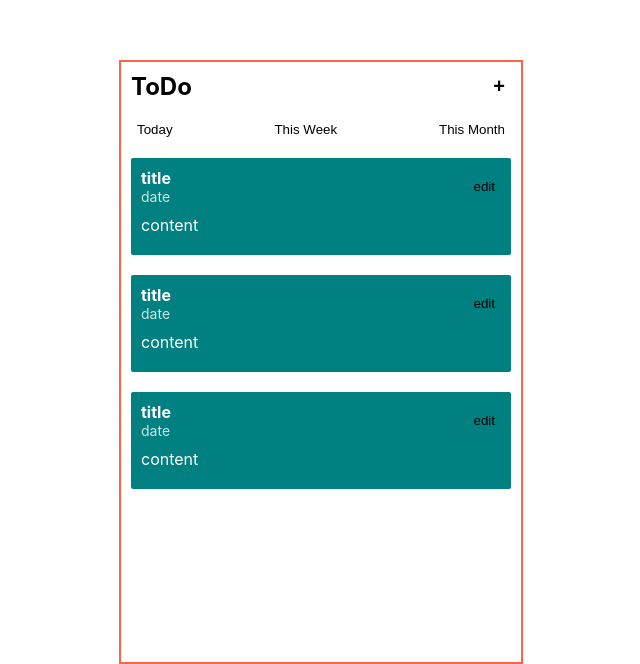
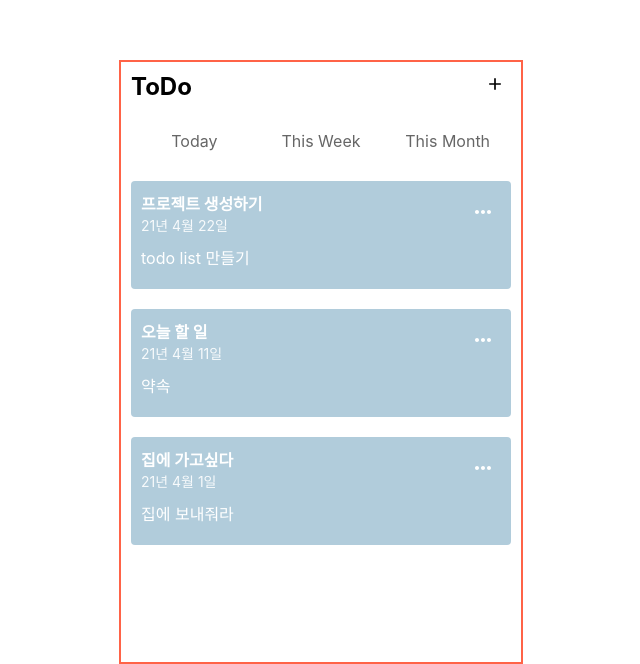
Before and after one commit to yuri0411/todo-list, a React (Create React App) app: page / in a window 1280 px wide. Shown: the part 140-804 px from the top of the page, without its empty margins (321-961 px from the left). Built offline with nearby package versions, Linux system fonts and the light colour scheme.

Commit message:
todo list 구현

```diff
--- a/package.json
+++ b/package.json
@@ -8,6 +8,7 @@
     "@testing-library/user-event": "^12.1.10",
     "react": "^17.0.2",
     "react-dom": "^17.0.2",
+    "react-icons": "^4.2.0",
     "react-scripts": "4.0.3",
     "web-vitals": "^1.0.1"
   },
--- a/src/App.css
+++ b/src/App.css
@@ -38,16 +38,26 @@ button:focus, input:focus, textarea:focus {
 }
 
 /* Tabs */
-.todo-tabs-wrapper {
+.tabs-wrapper {
   display: flex;
   justify-content: space-between;
   padding: 10px;
 }
-
+.tabs-wrapper-item {
+  cursor: pointer;
+  flex: 1;
+  padding: 10px;
+  text-align: center;
+  color: #666;
+}
+.tabs-wrapper-item.active {
+  border-bottom: 2px solid tomato;
+  color: tomato;
+}
 /* TodoItem */
 .item-wrapper {
-  background: teal;
-  border-radius: 2px;
+  background: #b1ccdb;
+  border-radius: 4px;
   margin-bottom: 20px;
   padding: 10px;
 }
@@ -67,7 +77,7 @@ button:focus, input:focus, textarea:focus {
 .item-wrapper-date {
   font-weight: normal;
   font-size: 14px;
-  color: rgba(255, 255, 255, .8);
+  color: rgba(255, 255, 255, .9);
 }
 
 .item-wrapper-content {
@@ -90,15 +100,20 @@ button:focus, input:focus, textarea:focus {
 .popover-wrapper-container {
   width: 80%;
   padding: 20px;
-  border-radius: 2px;
+  border-radius: 4px;
   background: white;
   box-shadow: 0 0 10px rgba(0, 0, 0, 0.3);
+}
+
+.popover-wrapper-container input {
+  margin-bottom: 10px;
 }
 
 .color-picker {
   display: flex;
   justify-content: space-between;
   padding: 5px 0;
+  margin-bottom: 10px;
 }
 
 .color-picker div {
@@ -107,7 +122,6 @@ button:focus, input:focus, textarea:focus {
   height: 25px;
   border: 1px solid #eee;
   border-radius: 50%;
-  background: darkorange;
 }
 
 .popover-wrapper-container input {
@@ -133,9 +147,31 @@ button:focus, input:focus, textarea:focus {
   flex: 1;
   height: 40px;
   line-height: 40px;
-  border: 1px solid tomato;
   margin-right: 5px;
+  background-color: #eee;
 }
 .button-group button:last-child {
   margin-right: 0;
+  background-color: tomato;
+  color: white;
 }
+
+.dropdown-wrapper {
+  position: relative;
+}
+
+.dropdown-wrapper-content {
+  position: absolute;
+  left: 50%;
+  width: 80px;
+  margin-left: -40px;
+  background: white;
+  border-radius: 5px;
+  box-shadow: 0 0 10px rgba(0, 0, 0, 0.2);
+}
+
+.dropdown-wrapper-content-item {
+  cursor: pointer;
+  padding: 10px;
+  font-size: 14px;
+}
--- a/src/App.js
+++ b/src/App.js
@@ -4,10 +4,9 @@ import './App.css'
 import TodoItemList from "./components/TodoItemList";
 
 function App() {
-
     return (
-        <TodoTemplate title="ToDo" children={<TodoItemList />} >
-
+        <TodoTemplate title="ToDo">
+            <TodoItemList />
         </TodoTemplate>
     );
 }
--- /dev/null
+++ b/src/components/Dropdown.js
@@ -0,0 +1,40 @@
+import React, {useState} from 'react';
+import {MdMoreHoriz} from "react-icons/md";
+
+
+const list =[
+    {
+        item: '편집',
+    },
+    {
+        item: '삭제',
+    }
+]
+const Dropdown = ({ selected }) => {
+
+    const [openTooltip, setOpenTooltip] = useState(false)
+    const tooltip = () => {
+        setOpenTooltip(!openTooltip)
+    }
+    return(
+        <div className="dropdown-wrapper">
+            <button onClick={tooltip}>
+                <MdMoreHoriz size={24} color="white" />
+            </button>
+            { openTooltip
+                ? (
+                    <div className="dropdown-wrapper-content">
+                        {list.map((item) => (
+                            <div className="dropdown-wrapper-content-item">
+                                {item.item}
+                            </div>
+                        ))}
+                    </div>
+                )
+                : null
+            }
+        </div>
+    )
+}
+
+export default Dropdown
--- a/src/components/Modal.js
+++ b/src/components/Modal.js
@@ -5,13 +5,17 @@ const Popover = (props) => {
     const onSubmit = () => {
         console.log('submit')
     }
+    const colors = ['#ffcfcf', '#ffa5a5', '#5c969e', '#3d7ea6', '#fcf8ec', '#b1ccdb'];
+
     return(
         <>
             {open ? (
                 <div className="popover-wrapper">
                     <div className="popover-wrapper-container">
                         <div className="color-picker">
-                            <div />
+                            {colors.map((index) => (
+                                <div style={{background: index}}/>
+                            ))}
                         </div>
                         <input placeholder="제목을 입력하세요"/>
                         <textarea />
--- a/src/components/Tabs.js
+++ b/src/components/Tabs.js
@@ -1,26 +1,44 @@
-import React from 'react';
+
+import React, {useState} from 'react';
 
 const content = [
     {
         id: 1,
-        title: 'Today'
+        tab: 'Today',
+        action: () => console.log('today')
     },
     {
         id: 2,
-        title: 'This Week'
+        tab: 'This Week',
+        action: () => console.log('week')
     },
     {
         id: 3,
-        title: 'This Month'
+        tab: 'This Month',
+        action: () => console.log('month')
     }
 ]
+// const useTabs = (initialTab, allTabs) => {
+//     const [ activeTab , setActiveTab ] = useState(initialTab);
+//
+// }
+const Tabs = () => {
+    // const currentItem = useTabs(0, content);
 
-const Tabs = () => {
     return(
-        <div className="todo-tabs-wrapper">
-            {content.map((item, id) => (
-                <button key={id}>{item.title}</button>
+        <div className="tabs-wrapper">
+            {content.map((section, i) => (
+                <div
+                    className={"tabs-wrapper-item"}
+                     key={section.id}
+                     onClick={section.action}
+                >
+                    {section.tab}
+                </div>
             ))}
+            <div>
+                {/*{currentItem.content}*/}
+            </div>
         </div>
     )
 }
--- a/src/components/TodoItem.js
+++ b/src/components/TodoItem.js
@@ -1,19 +1,18 @@
-import React from 'react'
+import React, {useState} from 'react'
+import Dropdown from "./Dropdown";
 
-const TodoItem = ({ title, content }) => {
+const TodoItem = ({ id, title, content, date }) => {
     return(
         <div className="item-wrapper">
             <div className="item-wrapper-header">
                 <div className="item-wrapper-title">
-                    title
-                    <div className="item-wrapper-date">date</div>
+                    {title}
+                    <div className="item-wrapper-date">{date}</div>
                 </div>
-                <button>
-                    edit
-                </button>
+                <Dropdown />
             </div>
             <div className="item-wrapper-content">
-                content
+                {content}
             </div>
         </div>
     )
--- a/src/components/TodoItemList.js
+++ b/src/components/TodoItemList.js
@@ -1,22 +1,33 @@
 import React from 'react'
 import TodoItem from "./TodoItem";
 
+
 const todo=[
     {
-        title:'ddd'
+        id: 1,
+        title: '프로젝트 생성하기',
+        content: 'todo list 만들기',
+        date: '21년 4월 22일'
     },
     {
-        title:'ddd'
+        id: 2,
+        title:'오늘 할 일',
+        content: '약속',
+        date: '21년 4월 11일'
     },
     {
-        title:'ddd'
+        id: 3,
+        title:'집에 가고싶다',
+        content: '집에 보내줘라',
+        date: '21년 4월 1일'
     },
 ]
+
 const TodoItemList = () => {
-    const todoItem = todo.map(() => (
-        <TodoItem />
+    const todoItem = todo.map((item) => (
+        <TodoItem title={item.title} content={item.content} date={item.date}/>
     ));
-    return(
+    return (
         <div>{todoItem}</div>
     )
 }
--- a/src/components/TodoTemplate.js
+++ b/src/components/TodoTemplate.js
@@ -1,6 +1,7 @@
 import React, {useState} from 'react';
 import Tabs from "./Tabs";
 import Popover from "./Modal";
+import { MdAdd } from "react-icons/md";
 
 const TodoTemplate = ({title, children}) => {
     const [modalOpen, setModalOpen] = useState(false);
@@ -15,7 +16,7 @@ const TodoTemplate = ({title, children}) => {
             <section className="todo-wrapper-header">
                 <div className="todo-wrapper-title">
                     {title}
-                    <button onClick={openModal}>+</button>
+                    <button onClick={openModal}><MdAdd /></button>
                 </div>
                 <Tabs/>
             </section>
```
